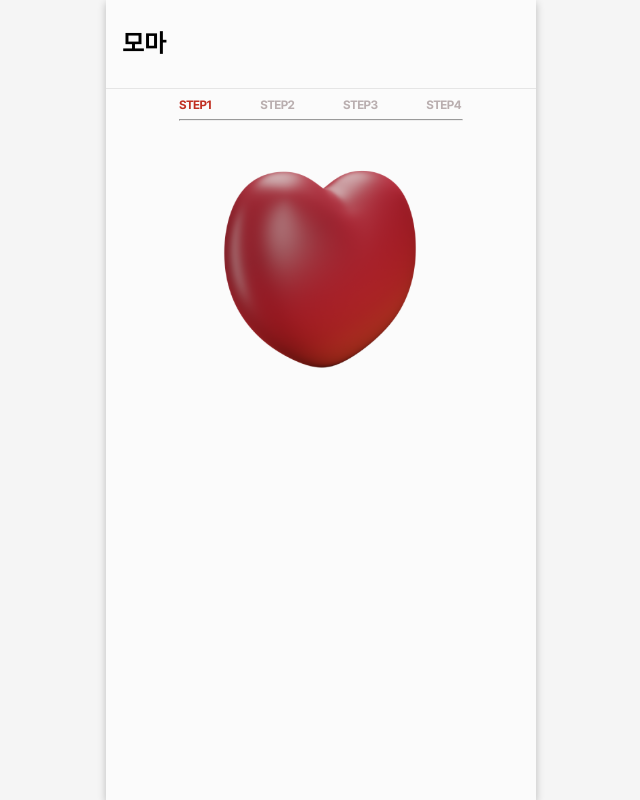
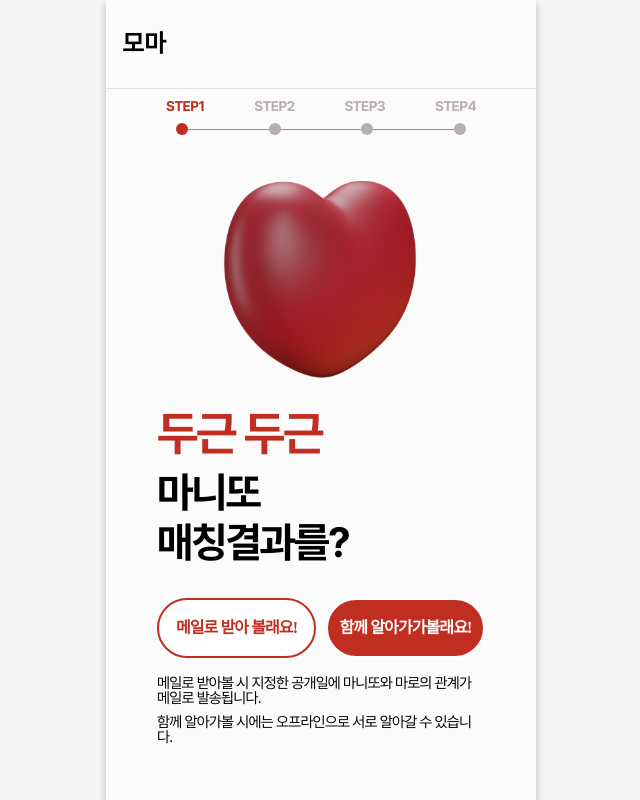
Before and after one commit to seochan99/manito-frontend, a React (Vite) app in the folder moma/: page /create in a window 1280 px wide. Shown: the whole page, without its empty margins (319-959 px from the left). Built offline with nearby package versions, Linux system fonts and the light colour scheme.

Commit message:
feat : 매칭화면 만들고싷어' :

```diff
--- /dev/null
+++ b/moma/src/components/create/ProgressStatus.jsx
@@ -0,0 +1,11 @@
+import React from 'react'
+import * as S from "./style";
+
+export default function ProgressStatus() {
+
+  return (
+    <>
+
+    </>
+  )
+}
--- a/moma/src/components/create/Step1.jsx
+++ b/moma/src/components/create/Step1.jsx
@@ -4,23 +4,42 @@ import * as S from "./style";
 
 export default function Step1() {
   return (
-    <S.StepWrapper>
-        <S.CreateProgressBarWrapper>
-        <S.ProgressTextWrapper>
-            <S.ProgressText isStep={true}>STEP1</S.ProgressText>
-            <S.ProgressText>STEP2</S.ProgressText>
-            <S.ProgressText>STEP3</S.ProgressText>
-            <S.ProgressText>STEP4</S.ProgressText>
-        </S.ProgressTextWrapper>
-
-
-        <S.CreateProgressBar step={1}/>
-
-        </S.CreateProgressBarWrapper>
-
+    <>
 
         <Heart/>
 
-    </S.StepWrapper>
+        <S.ProgressingHeaderWrapper>
+
+          <S.ProgressingPointWord>
+            두근 두근
+          </S.ProgressingPointWord>
+          <S.ProgressingHeader>
+            마니또
+            <br/>
+            매칭결과를?
+          </S.ProgressingHeader>
+
+          {/* 매칭  */}
+          <S.WhatTypeOfManitoWrapper>
+            <S.WhatTypeOfManito type={0} style={{marginRight:"10px"}}>
+              메일로 받아 볼래요!
+            </S.WhatTypeOfManito>
+            <S.WhatTypeOfManito type={1}>
+              함께 알아가가볼래요!
+            </S.WhatTypeOfManito>
+          </S.WhatTypeOfManitoWrapper>
+
+          <S.WarningContent style={{marginTop:"18px"}}>
+          메일로 받아볼 시 지정한 공개일에 마니또와 마로의 관계가 메일로 발송됩니다.
+          </S.WarningContent>
+
+          <S.WarningContent>
+          함께 알아가볼 시에는 오프라인으로 서로 알아갈 수 있습니다.
+          </S.WarningContent>
+
+
+
+        </S.ProgressingHeaderWrapper>
+    </>
   )
 }
--- /dev/null
+++ b/moma/src/components/create/Step2.jsx
@@ -0,0 +1,7 @@
+import React from 'react'
+
+export default function Step2() {
+  return (
+    <div>Step2</div>
+  )
+}
--- /dev/null
+++ b/moma/src/components/create/Step3.jsx
@@ -0,0 +1,7 @@
+import React from 'react'
+
+export default function Step3() {
+  return (
+    <div>Step3</div>
+  )
+}
--- /dev/null
+++ b/moma/src/components/create/Step4.jsx
@@ -0,0 +1,7 @@
+import React from 'react'
+// done페이지
+export default function Step4() {
+  return (
+    <div>Step4</div>
+  )
+}
--- /dev/null
+++ b/moma/src/components/create/style.js
@@ -0,0 +1,59 @@
+import { styled } from "styled-components";
+
+
+export const ProgressingHeaderWrapper = styled.div`
+    display: flex;
+    width: 80%;
+    text-align: left;
+    flex-direction: column;
+`
+export const ProgressingHeader = styled.h1`
+    display: flex;
+    color: #000;
+    font-size: 42px;
+    font-family: Pretendard;
+    font-weight: 700;
+    letter-spacing: -2.1px;
+    line-height: 1.2;
+
+`
+export const ProgressingPointWord  = styled.h1`
+    display: flex;
+    color: var(--color-2, #C02E21);
+    font-size: 48px;
+    font-family: Pretendard;
+    font-weight: 700;
+    letter-spacing: -2.4px;
+    margin-bottom: 10px;
+    `
+
+
+export const WhatTypeOfManitoWrapper = styled.div`
+    display: flex;
+    flex-direction: row;
+    margin-top: 30px;
+    `
+export const WhatTypeOfManito = styled.div`
+
+    font-weight: 700;
+    letter-spacing: -0.9px;
+    display: flex;
+    width: 100%;
+    padding: 20px 2px;
+    justify-content: center;
+    align-items: center;
+    color: ${props => (props.type ? "#fff" : "var(--color-2, #C02E21)")};
+    background-color: ${props => (props.type ? "var(--color-2, #C02E21)" : "#fff")};
+    border-radius: 100px;
+
+    border: ${props => (props.type ? "2px solid #fff" : "2px solid #C02E21")};
+`
+
+export const WarningContent = styled.p`
+color: #000;
+font-size: 15px;
+font-family: Pretendard;
+letter-spacing: -0.75px;
+margin-bottom:9px;
+
+`
--- a/moma/src/components/create/style.jsx
+++ /dev/null
@@ -1,70 +0,0 @@
-import { styled } from "styled-components";
-
-export const StepWrapper = styled.div`
-    display: flex;
-    flex-direction: column;
-    align-items: center;
-
-`
-
-export const CreateProgressBarWrapper = styled.div`
-`
-
-
-export const CreateProgressBar = styled.hr`
-  width: 282px;
-
-
-  background: var(--gray-4, #B9AEAF);
-  background: linear-gradient(
-    to right,
-    #C02E21 0%,
-    ${props => {
-      if (props.step === 1) return '#E5E5E5';
-      if (props.step === 2) return '#C02E21';
-      if (props.step === 3) return '#C02E21';
-      if (props.step === 4) return '#C02E21';
-      return '#E5E5E5'; // Default color
-    }} 0%,
-    ${props => {
-      if (props.step >= 1) return '#E5E5E5'; // Default color
-
-    }} 25%,
-    ${props => {
-      if (props.step >= 2) return '#C02E21';
-      return '#E5E5E5'; // Default color
-    }} 50%,
-    ${props => {
-      if (props.step >= 3) return '#C02E21';
-      return '#E5E5E5'; // Default color
-    }} 75%,
-    ${props => {
-      if (props.step >= 4) return '#C02E21';
-      return '#E5E5E5'; // Default color
-    }} 100%
-  );
-`;
-
-export const ProgressTextWrapper = styled.div`
-  display: flex;
-  justify-content: space-between;
-  width: 282px;
-  margin-bottom: 8px;
-`;
-
-export const ProgressText = styled.span`
-
-  font-size: 14px;
-  font-weight: 700;
-  color: var(--color-2, #C02E21);
-  text-align: center;
-  font-size: 12px;
-  font-family: Pretendard;
-  font-weight: 700;
-  letter-spacing: -0.6px;
-
-  color: ${props => {
-    if (props.isStep) return 'var(--color-2, #C02E21)';
-    return 'var(--gray-4, #B9AEAF)'; // Default color
-  }};
-`;
--- a/moma/src/pages/Create/CreateManito.jsx
+++ b/moma/src/pages/Create/CreateManito.jsx
@@ -1,16 +1,53 @@
-import React from 'react'
+import React, { useState } from 'react';
 import { ReactComponent as Heart } from "../../assets/icons/heartIcon.svg";
 import Step1 from '../../components/create/Step1';
+import ProgressStatus from '../../components/create/ProgressStatus';
+import * as S from "./style";
+import Step2 from '../../components/create/Step2';
+import Step3 from '../../components/create/Step3';
+import Step4 from '../../components/create/Step4';
 
 export default function CreateManito() {
+  const [step, setStep] = useState(1);
+
+  const handleStepChange = (newStep) => {
+    setStep(newStep);
+  };
+
+  const renderStepComponent = () => {
+    switch (step) {
+      case 1:
+        return <Step1 />;
+      case 2:
+        return <Step2 />;
+      case 3:
+        return <Step3 />;
+      case 4:
+        return <Step4 />;
+      default:
+        return null;
+    }
+  };
+
   return (
-    <>
-    <Step1/>
+    <S.StepWrapper>
 
+      <S.ProgressTextWrapper>
+          <S.ProgressText color={step === 1 ? "#C02E21" : "#B9AEAF"}>STEP1</S.ProgressText>
+          <S.ProgressText color={step === 2 ? "#C02E21" : "#B9AEAF"}>STEP2</S.ProgressText>
+          <S.ProgressText color={step === 3 ? "#C02E21" : "#B9AEAF"}>STEP3</S.ProgressText>
+          <S.ProgressText color={step === 4 ? "#C02E21" : "#B9AEAF"}>STEP4</S.ProgressText>
+      </S.ProgressTextWrapper>
+      <S.ProgressCircleWrapper>
+          <S.ProgressCircle color={step === 1 ? "#C02E21" : "#B9AEAF"}></S.ProgressCircle>
+          <S.ProgressCircle color={step === 2 ? "#C02E21" : "#B9AEAF"}></S.ProgressCircle>
+          <S.ProgressCircle color={step === 3 ? "#C02E21" : "#B9AEAF"}></S.ProgressCircle>
+          <S.ProgressCircle color={step === 4 ? "#C02E21" : "#B9AEAF"}></S.ProgressCircle>
+      </S.ProgressCircleWrapper>
+      <S.CreateProgressBar/>
 
-
-
-
-    </>
-  )
+      {/* 스탭별 컴포넌트 */}
+      {renderStepComponent()}
+    </S.StepWrapper>
+  );
 }
--- a/moma/src/pages/Create/style.jsx
+++ b/moma/src/pages/Create/style.jsx
@@ -1 +1,56 @@
 import { styled } from "styled-components";
+
+export const StepWrapper = styled.div`
+    display: flex;
+    flex-direction: column;
+    align-items: center;
+
+`
+
+export const ProgressTextWrapper = styled.div`
+  display: flex;
+  justify-content: space-between;
+  width: 310px;
+  margin-bottom: 8px;
+`;
+
+export const ProgressText = styled.span`
+  font-size: 14px;
+  font-weight: 700;
+  color: ${props => (props.color ? props.color : "var(--color-2, #C02E21)")};
+  text-align: center;
+  font-family: Pretendard;
+  letter-spacing: -0.6px;
+`;
+
+export const CreateProgressBar = styled.hr`
+  width: 282px;
+
+
+  background: var(--gray-4, #B9AEAF);
+
+`;
+
+export const ProgressCircle = styled.div`
+    width: 12px;
+    height: 12px;
+    border-radius: 50%;
+
+    background-color: ${props => (props.color ? props.color : "var(--color-2, #C02E21)")};
+
+
+`
+
+
+export const ProgressCircleWrapper = styled.div`
+position: absolute;
+    margin-top: 24px;
+
+    width: 290px;
+
+    display: flex;
+    justify-content: space-between;
+`
+export const CreateProgressWrapper = styled.div`
+
+`
--- /dev/null
+++ b/package.json
@@ -0,0 +1,5 @@
+{
+  "dependencies": {
+    "vite": "^4.3.9"
+  }
+}
```
Also changed, not shown: moma/src/components/create/ProgressingHeader.jsx (added, +19 -0 lines), 1 other file (tests, documents, lock files or other folders).
